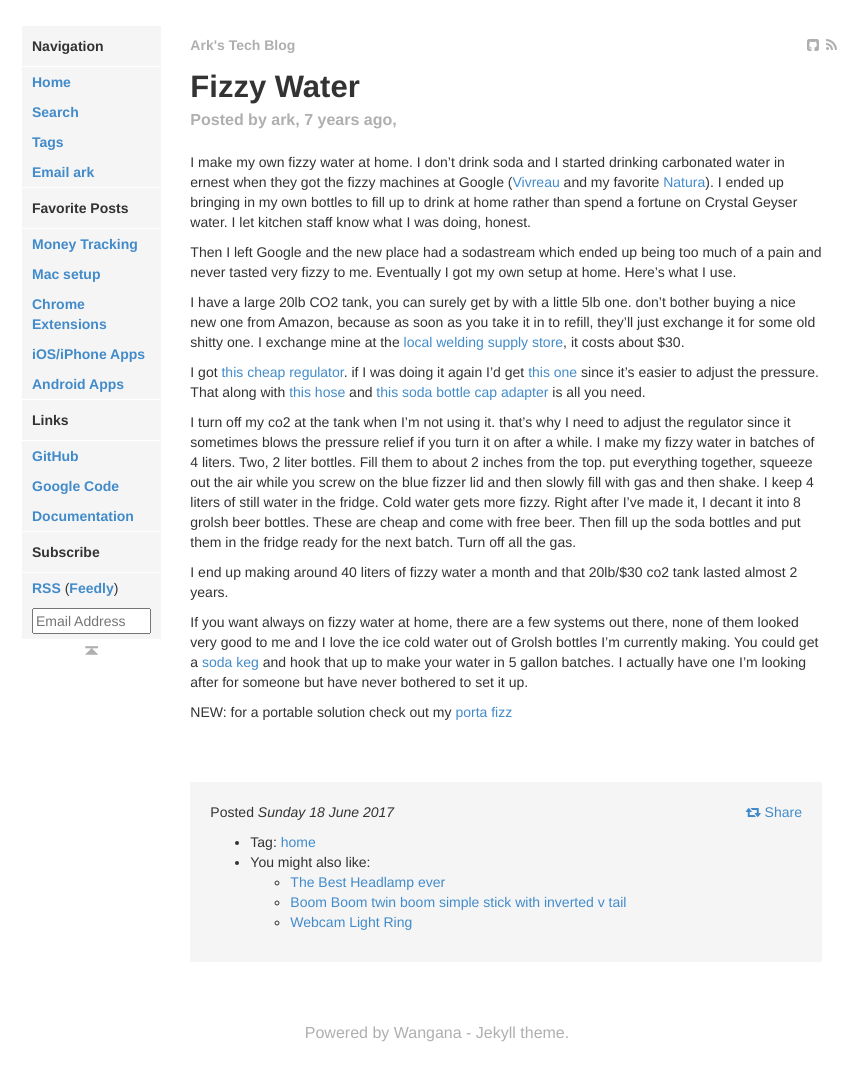
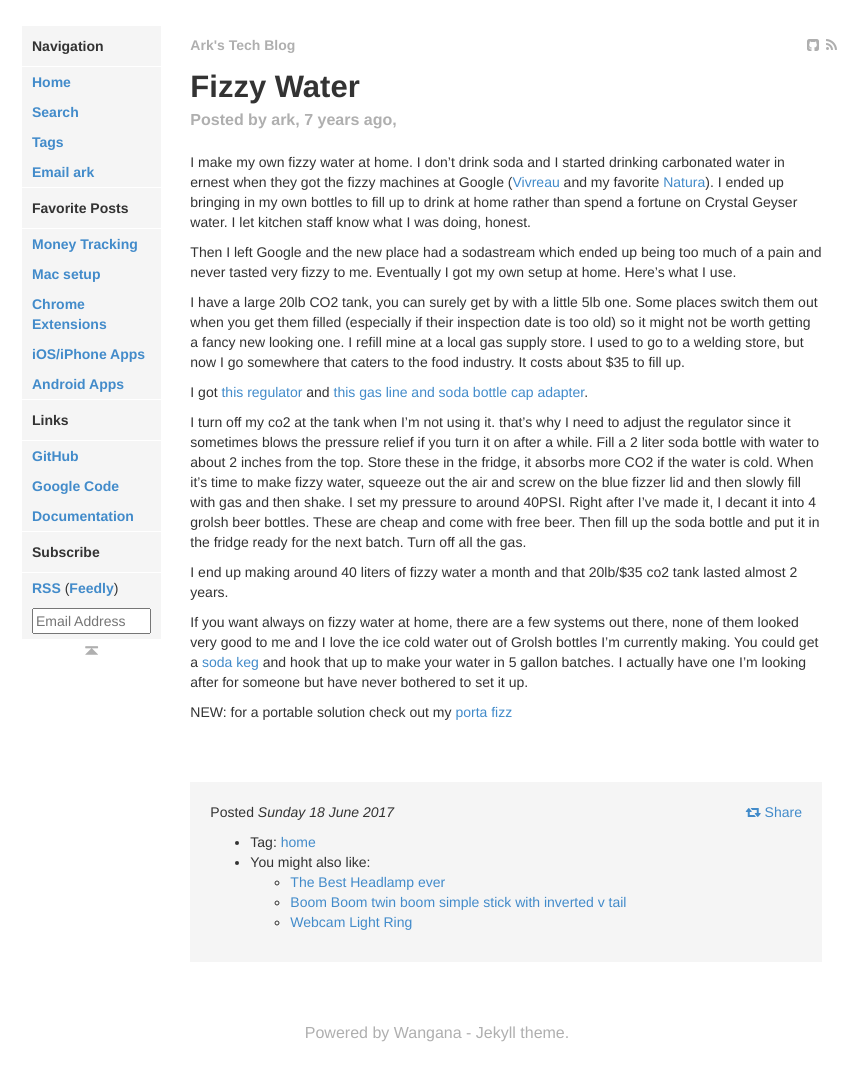
Before and after one commit to arkarkark/arkarkark.github.io, a Jekyll site: the page built from _posts/2017-06-18-fizzy-water.md, in a window 1280 px wide and 1082 px high. Shown: the whole window, without its empty margins (203-1071 px from the left). Built offline with Jekyll 4.4.1, drawn with Linux system fonts in a browser that asks for light colours; some web fonts are replaced.

Commit message:
updated fizzy water

```diff
--- a/_posts/2017-06-18-fizzy-water.md
+++ b/_posts/2017-06-18-fizzy-water.md
@@ -11,14 +11,13 @@ I make my own fizzy water at home. I don't drink soda and I started drinking car
 
 Then I left Google and the new place had a sodastream which ended up being too much of a pain and never tasted very fizzy to me. Eventually I got my own setup at home. Here's what I use.
 
-I have a large 20lb CO2 tank, you can surely get by with a little 5lb one. don't bother buying a nice new one from Amazon, because as soon as you take it in to refill, they'll just exchange it for some old shitty one.
-I exchange mine at the [local welding supply store](http://www.mathesongas.com/), it costs about $30.
+I have a large 20lb CO2 tank, you can surely get by with a little 5lb one. Some places switch them out when you get them filled (especially if their inspection date is too old) so it might not be worth getting a fancy new looking one. I refill mine at a local gas supply store. I used to go to a welding store, but now I go somewhere that caters to the food industry. It costs about $35 to fill up.
 
-I got [this cheap regulator](https://smile.amazon.com/Kegco-KC-LH-542-Premium-Regulator/dp/B003WX772G). if I was doing it again I'd get [this one](https://smile.amazon.com/Taprite-T742HP-Primary-Pressure-Regulator/dp/B002UZUJ22) since it's easier to adjust the pressure. That along with [this hose](https://smile.amazon.com/16-Gas-Line-Assembly-Ball/dp/B0064OI77Y) and [this soda bottle cap adapter](https://smile.amazon.com/Carbonation-Carbacap-Coupling-Carbonate-Fruit/dp/B01039C0Z0) is all you need.
+I got [this regulator](https://www.amazon.com/gp/product/B0CC1GK4M2) and [this gas line and soda bottle cap adapter](https://www.amazon.com/dp/B0B4J8HXQV).
 
-I turn off my co2 at the tank when I'm not using it. that's why I need to adjust the regulator since it sometimes blows the pressure relief if you turn it on after a while. I make my fizzy water in batches of 4 liters. Two, 2 liter bottles. Fill them to about 2 inches from the top. put everything together, squeeze out the air while you screw on the blue fizzer lid and then slowly fill with gas and then shake. I keep 4 liters of still water in the fridge. Cold water gets more fizzy. Right after I've made it, I decant it into 8 grolsh beer bottles. These are cheap and come with free beer. Then fill up the soda bottles and put them in the fridge ready for the next batch. Turn off all the gas.
+I turn off my co2 at the tank when I'm not using it. that's why I need to adjust the regulator since it sometimes blows the pressure relief if you turn it on after a while. Fill a 2 liter soda bottle with water to about 2 inches from the top. Store these in the fridge, it absorbs more CO2 if the water is cold. When it's time to make fizzy water, squeeze out the air and screw on the blue fizzer lid and then slowly fill with gas and then shake. I set my pressure to around 40PSI. Right after I've made it, I decant it into 4 grolsh beer bottles. These are cheap and come with free beer. Then fill up the soda bottle and put it in the fridge ready for the next batch. Turn off all the gas.
 
-I end up making around 40 liters of fizzy water a month and that 20lb/$30 co2 tank lasted almost 2 years.
+I end up making around 40 liters of fizzy water a month and that 20lb/$35 co2 tank lasted almost 2 years.
 
 If you want always on fizzy water at home, there are a few systems out there, none of them looked very good to me and I love the ice cold water out of Grolsh bottles I'm currently making. You could get a [soda keg](https://smile.amazon.com/NEW-Gallon-Ball-Lock-Connections/dp/B0088PJBOA) and hook that up to make your water in 5 gallon batches. I actually have one I'm looking after for someone but have never bothered to set it up.
 
```
